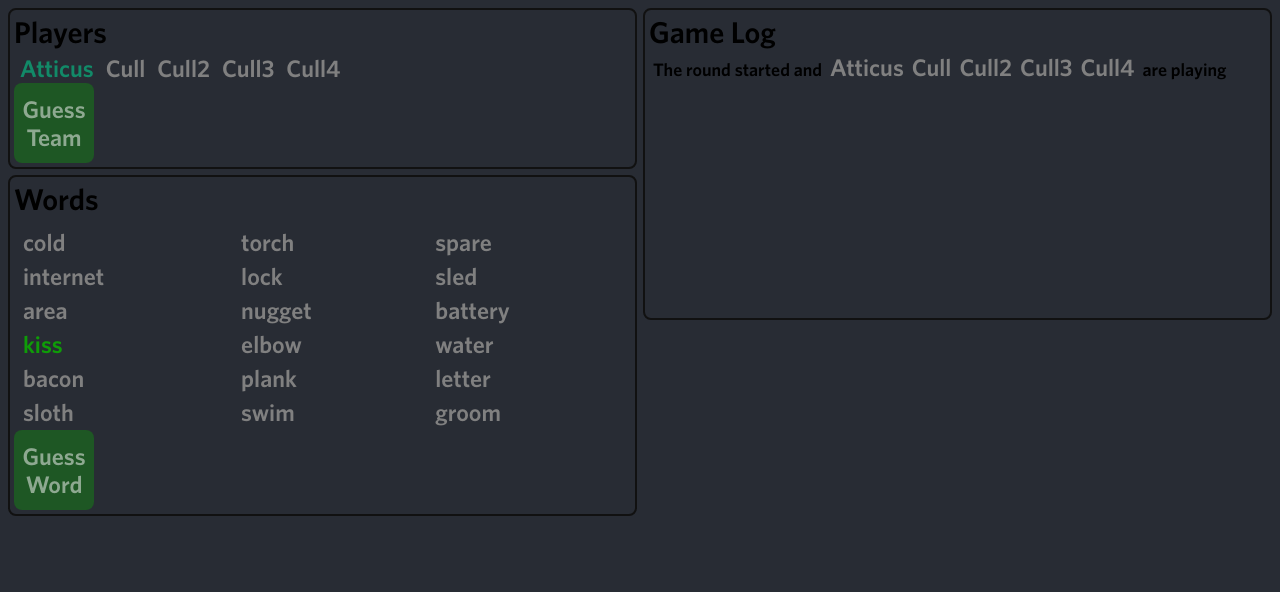
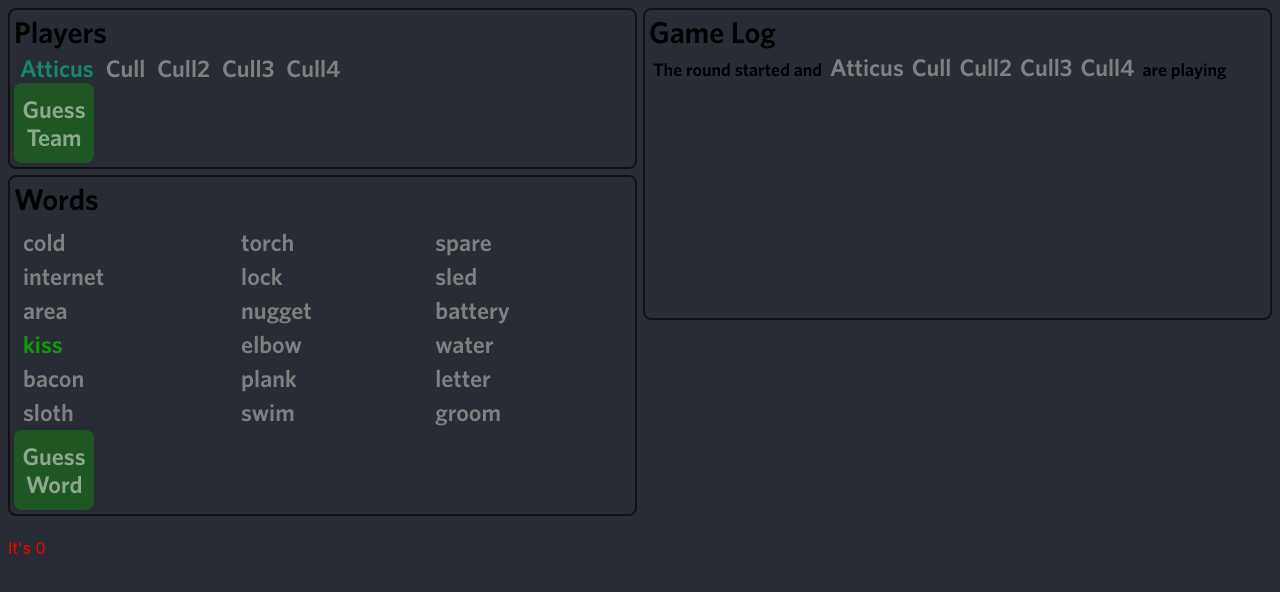
Before and after one commit to atticuscull-zz/atticuscull.github.io, a React (Create React App) app: page / in a window 1280 px wide. Both pictures are taken after a click on the button "Start Round". Shown: the top 592 px of the page. Built offline with nearby package versions, Linux system fonts and the light colour scheme; no server answers.

Commit message:
B12 Add serverside timer

```diff
--- a/package.json
+++ b/package.json
@@ -9,7 +9,8 @@
     "jslint": "^0.12.1",
     "react": "^16.13.1",
     "react-dom": "^16.13.1",
-    "react-scripts": "3.4.3"
+    "react-scripts": "3.4.3",
+    "socket.io-client": "^2.3.0"
   },
   "scripts": {
     "start": "react-scripts start",
--- a/src/App.js
+++ b/src/App.js
@@ -2,11 +2,14 @@ import React from 'react';
 import Game from "./myStuff/Game";
 import './App.css';
 
+
 function App() {
+
   return (
     <div className="App">
       <Game />
     </div>
+
   );
 }
 
--- a/src/myStuff/Game.js
+++ b/src/myStuff/Game.js
@@ -1,8 +1,18 @@
-import React, { useState } from "react";
+import React, { useEffect, useState } from "react";
 import Wordlist from "./Wordlist";
 import Playerlist from "./Playerlist";
 import wordlist2000 from "./Constants/wordlist";
 import GameLog from "./GameLog";
+import Timer from "./Timer";
+import socketIOClient from "socket.io-client";
+
+const ENDPOINT = "http://127.0.0.1:4001";
+const S = socketIOClient(ENDPOINT);
+S.on("index", i => {
+  S.on("getIndex", () => {
+    S.emit("sendIndex", i);
+  })
+});
 
 function generateRandomWordSet(numberOfWords, list){
   if(numberOfWords === 1){
@@ -42,6 +52,8 @@ function Game(props) {
   const [gameRunning, setGameRunning] = useState(false);
   const [teamShibboleths, setTeamShibboleths] = useState([]);
   const [history, setHistory] = useState([]);
+  const [socket, setSocket] = useState(S);
+  const [time, setTime] = useState(0);
 
   function newWordSet() {
     let L = generateRandomWordSet(18, wordlist2000.split(","))
@@ -49,7 +61,7 @@ function Game(props) {
     return L;
   }
 
-  /*
+  {/*
 
   function updatePlayerInList(playerIndex, newPlayer) {
     let newList = [];
@@ -63,7 +75,7 @@ function Game(props) {
     newList.push(...playerlist, player);
     setPlayerlist(newList);
   }
-  */
+*/}
 
   function randomizeTeams(words) {
     let p = []
@@ -148,6 +160,12 @@ function Game(props) {
     setHistory(h);
   }
 
+  useEffect(()=>{
+    socket.on("FromAPI", data => {
+      setTime(data);
+    });
+  },[])
+
   return(
     <div className="game">
       <div className="leftside">
@@ -159,6 +177,7 @@ function Game(props) {
             let P = playerlist.map(e => e.name);
             addMessage([{ type: "TG", parts: { players: [playerlist[thisPlayer].name, ...guessedPlayers.sort((a, b) => P.indexOf(a) - P.indexOf(b))], words: [] } }]);
           }}
+          emit={()=>{socket.emit("resetTimer")}}
         />
         <Wordlist
           wordlist={wordlist}
@@ -176,12 +195,11 @@ function Game(props) {
             Start Round
           </button>)
         }
+        <Timer time={time} />
       </div>
       <div className="rightside">
         <GameLog history={history} />
       </div>
-
-
     </div>
   )
 }
--- a/src/myStuff/GuessTeamButton.js
+++ b/src/myStuff/GuessTeamButton.js
@@ -3,9 +3,15 @@ import styles from "./Constants/styles";
 
 function GuessTeamButton(props) {
   const [available, setAvailable] = useState(false);
+
   useEffect(()=>{
     setAvailable(props.available);
-  },[setAvailable, props])
+  },[setAvailable, props]);
+
+  function resetTimer() {
+    props.emit();
+    console.log("hi");
+  }
 
   return (
     <div>
@@ -15,7 +21,7 @@ function GuessTeamButton(props) {
           background: available ? styles.guessTeam.activeBG : styles.guessTeam.inactiveBG,
           color: available ? styles.guessTeam.activeTextColor : styles.guessTeam.inactiveTextColor
         }}
-        onClick={()=>props.onClick()}
+        onClick={() => { props.onClick(); resetTimer()}}
       >Guess Team</button>
     </div>
   )
--- a/src/myStuff/Playerlist.js
+++ b/src/myStuff/Playerlist.js
@@ -75,7 +75,11 @@ function Playerlist (props) {
     >
       <p className="header">Players</p>
       {players.map(e=> renderPlayer(e))}
-      {gameRunning && <GuessTeamButton onClick={guessAvailable? ()=>props.onClick(highlightList): ()=>{}} available={guessAvailable}/>}
+      {gameRunning && <GuessTeamButton
+        onClick={guessAvailable? ()=>props.onClick(highlightList): ()=>{}}
+        available={guessAvailable}
+        emit={props.emit}
+      />}
     </div>
   )
 }
--- /dev/null
+++ b/src/myStuff/Timer.js
@@ -0,0 +1,20 @@
+import React, { useState, useEffect} from "react";
+
+function Timer(props) {
+  const [time, setTime] = useState(props.time);
+
+  useEffect(() => {
+    setTime(props.time);
+  }, [setTime, props]);
+
+  return (
+    <div>
+      <p style={{ color: "red" }}>
+        It's {time}
+      </p>
+    </div>
+
+  )
+}
+
+export default Timer;
```
Also changed, not shown: 1 other file (tests, documents, lock files or other folders).
